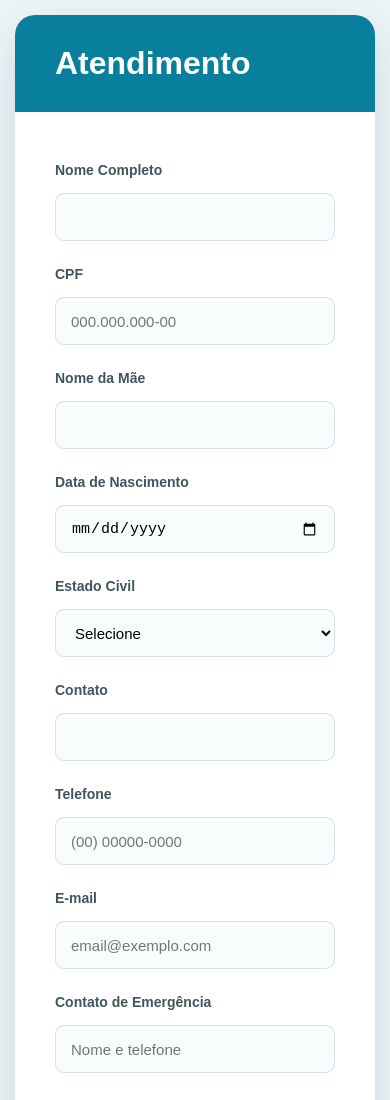
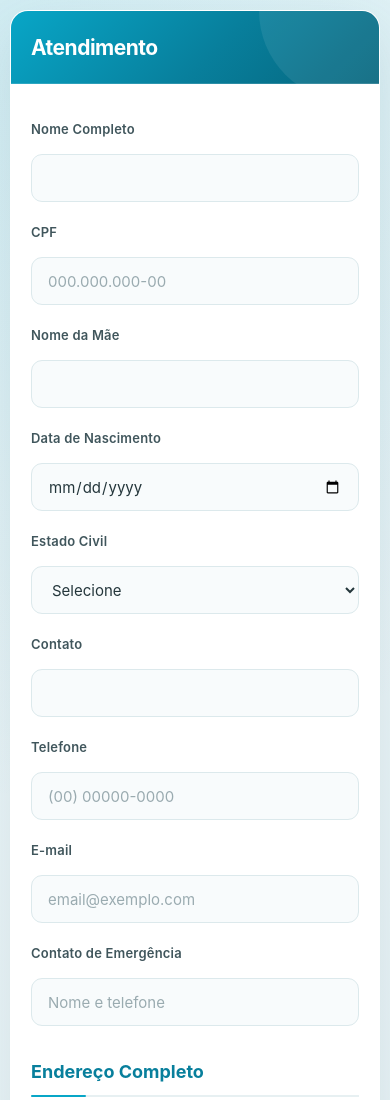
Before and after one commit to guizintrembala/sentiiinela, a website: page frontend/atendimento.html in a window 390 px wide. Shown: the top 1100 px of the page. Drawn offline with Linux system fonts and the light colour scheme.

Commit message:
Update style.css

```diff
--- a/frontend/style.css
+++ b/frontend/style.css
@@ -4,145 +4,440 @@
     box-sizing: border-box;
 }
 
+:root {
+    --primary: #087f9c;
+    --primary-light: #08a6c7;
+    --primary-dark: #05657d;
+
+    --background: #eef6f8;
+    --surface: #ffffff;
+    --input-bg: #f8fbfc;
+
+    --text: #24363b;
+    --text-light: #667a80;
+
+    --border: #dce9ec;
+
+    --shadow:
+        0 20px 60px rgba(0, 75, 95, 0.12);
+}
+
 body {
     min-height: 100vh;
-    background: #eef5f7;
-    font-family: Arial, Helvetica, sans-serif;
-    color: #26383e;
-    padding: 40px;
+
+    background:
+        radial-gradient(
+            circle at top left,
+            rgba(8, 166, 199, 0.12),
+            transparent 35%
+        ),
+        linear-gradient(
+            135deg,
+            #eef7f9,
+            #e7f1f4
+        );
+
+    font-family:
+        Inter,
+        -apple-system,
+        BlinkMacSystemFont,
+        "Segoe UI",
+        Arial,
+        sans-serif;
+
+    color: var(--text);
+
+    padding: 50px 20px;
 }
+
+/* ================================
+   CONTAINER
+================================ */
 
 .container {
     width: 100%;
-    max-width: 1200px;
-    min-height: 700px;
+    max-width: 1150px;
     margin: auto;
 
-    background: white;
+    background: var(--surface);
 
-    border-radius: 20px;
-
-    box-shadow: 0 15px 50px rgba(0, 60, 80, 0.15);
+    border-radius: 24px;
 
     overflow: hidden;
+
+    box-shadow: var(--shadow);
+
+    border: 1px solid rgba(255, 255, 255, 0.8);
+
+    animation: fadeIn 0.5s ease;
 }
 
+/* ================================
+   CABEÇALHO
+================================ */
+
 .container h2 {
-    background: #087f9c;
+    position: relative;
+
+    padding: 34px 45px;
+
     color: white;
 
-    padding: 30px 40px;
+    font-size: 30px;
+    font-weight: 700;
 
-    font-size: 32px;
+    letter-spacing: -0.5px;
 
-    margin: 0;
+    background:
+        linear-gradient(
+            135deg,
+            #08a6c7 0%,
+            #087f9c 55%,
+            #05657d 100%
+        );
+
+    box-shadow:
+        inset 0 -1px 0 rgba(255, 255, 255, 0.15);
 }
 
+/* detalhe decorativo */
+
+.container h2::after {
+    content: "";
+
+    position: absolute;
+
+    width: 180px;
+    height: 180px;
+
+    right: -60px;
+    top: -90px;
+
+    border-radius: 50%;
+
+    background: rgba(255, 255, 255, 0.08);
+}
+
+/* ================================
+   FORMULÁRIO
+================================ */
+
 #formAtendimento {
-    padding: 40px;
+    padding: 42px 45px 48px;
 
     display: grid;
 
-    grid-template-columns: 1fr 1fr;
+    grid-template-columns: repeat(2, minmax(0, 1fr));
 
-    gap: 15px 25px;
+    gap: 12px 28px;
 }
 
+/* ================================
+   LABELS
+================================ */
+
 label {
-    font-size: 14px;
-    font-weight: bold;
+    display: block;
+
+    margin-top: 12px;
+    margin-bottom: 7px;
+
+    font-size: 13px;
+    font-weight: 600;
 
     color: #40565c;
 
-    margin-top: 10px;
+    letter-spacing: 0.2px;
 }
+
+/* ================================
+   CAMPOS
+================================ */
 
 input,
 select {
     width: 100%;
-    height: 48px;
+    height: 50px;
 
-    border: 1px solid #d3e2e6;
-    border-radius: 9px;
+    border: 1px solid var(--border);
 
-    padding: 0 15px;
+    border-radius: 11px;
 
-    background: #f9fcfd;
+    padding: 0 16px;
+
+    background: var(--input-bg);
+
+    color: var(--text);
+
+    font-family: inherit;
 
     font-size: 15px;
 
     outline: none;
+
+    transition:
+        border-color 0.2s ease,
+        box-shadow 0.2s ease,
+        background 0.2s ease,
+        transform 0.2s ease;
 }
+
+input::placeholder {
+    color: #9aabb0;
+}
+
+/* Hover */
+
+input:hover,
+select:hover {
+    border-color: #b9d4da;
+    background: #ffffff;
+}
+
+/* Focus */
 
 input:focus,
 select:focus {
-    border-color: #08a6c7;
+    border-color: var(--primary-light);
 
-    box-shadow: 0 0 0 3px rgba(8, 166, 199, 0.1);
+    background: white;
+
+    box-shadow:
+        0 0 0 4px rgba(8, 166, 199, 0.10);
+
+    transform: translateY(-1px);
 }
+
+/* ================================
+   SELECT
+================================ */
+
+select {
+    cursor: pointer;
+}
+
+/* ================================
+   SEÇÕES
+================================ */
 
 h3 {
     grid-column: 1 / -1;
 
-    margin-top: 30px;
+    margin-top: 32px;
+    margin-bottom: 4px;
 
-    padding-bottom: 12px;
+    padding: 0 0 13px;
 
-    color: #087f9c;
+    color: var(--primary);
 
-    border-bottom: 2px solid #e2eef1;
+    font-size: 18px;
+    font-weight: 700;
+
+    border-bottom: 2px solid #e7f0f2;
+
+    position: relative;
 }
+
+h3::after {
+    content: "";
+
+    position: absolute;
+
+    left: 0;
+    bottom: -2px;
+
+    width: 55px;
+    height: 2px;
+
+    background: var(--primary-light);
+
+    border-radius: 10px;
+}
+
+/* ================================
+   INPUT FILE
+================================ */
 
 input[type="file"] {
     height: auto;
-    padding: 12px;
+
+    min-height: 52px;
+
+    padding: 8px;
+
+    cursor: pointer;
 }
+
+input[type="file"]::file-selector-button {
+    border: none;
+
+    padding: 9px 14px;
+
+    margin-right: 10px;
+
+    border-radius: 8px;
+
+    background: #e4f4f7;
+
+    color: var(--primary-dark);
+
+    font-weight: 600;
+
+    cursor: pointer;
+
+    transition: 0.2s ease;
+}
+
+input[type="file"]::file-selector-button:hover {
+    background: #d4edf2;
+}
+
+/* ================================
+   BOTÃO
+================================ */
 
 button {
     grid-column: 1 / -1;
 
-    width: 250px;
+    width: 270px;
+    height: 52px;
 
-    margin: 30px auto 0;
-
-    height: 50px;
+    margin: 34px auto 0;
 
     border: none;
-    border-radius: 10px;
 
-    background: linear-gradient(
-        135deg,
-        #08a6c7,
-        #087f9c
-    );
+    border-radius: 12px;
+
+    background:
+        linear-gradient(
+            135deg,
+            var(--primary-light),
+            var(--primary)
+        );
 
     color: white;
 
-    font-size: 16px;
-    font-weight: bold;
+    font-family: inherit;
+
+    font-size: 15px;
+    font-weight: 700;
+
+    letter-spacing: 0.2px;
 
     cursor: pointer;
+
+    box-shadow:
+        0 8px 20px rgba(8, 127, 156, 0.20);
+
+    transition:
+        transform 0.2s ease,
+        box-shadow 0.2s ease,
+        filter 0.2s ease;
 }
 
 button:hover {
-    transform: translateY(-2px);
+    transform: translateY(-3px);
 
     box-shadow:
-        0 8px 20px rgba(8, 127, 156, 0.3);
+        0 12px 28px rgba(8, 127, 156, 0.30);
+
+    filter: brightness(1.04);
 }
 
-@media (max-width: 700px) {
+button:active {
+    transform: translateY(-1px);
+
+    box-shadow:
+        0 6px 15px rgba(8, 127, 156, 0.20);
+}
+
+/* ================================
+   ACESSIBILIDADE
+================================ */
+
+button:focus-visible,
+input:focus-visible,
+select:focus-visible {
+    outline: 3px solid rgba(8, 166, 199, 0.25);
+    outline-offset: 2px;
+}
+
+/* ================================
+   ANIMAÇÃO
+================================ */
+
+@keyframes fadeIn {
+    from {
+        opacity: 0;
+        transform: translateY(15px);
+    }
+
+    to {
+        opacity: 1;
+        transform: translateY(0);
+    }
+}
+
+/* ================================
+   RESPONSIVIDADE
+================================ */
+
+@media (max-width: 800px) {
 
     body {
-        padding: 15px;
+        padding: 25px 15px;
+    }
+
+    .container {
+        border-radius: 18px;
+    }
+
+    .container h2 {
+        padding: 28px 25px;
+
+        font-size: 24px;
     }
 
     #formAtendimento {
+        padding: 30px 25px 35px;
+
         grid-template-columns: 1fr;
+
+        gap: 10px 0;
     }
 
     h3,
     button {
         grid-column: 1;
     }
+
+    h3 {
+        margin-top: 25px;
+    }
+
+    button {
+        width: 100%;
+    }
 }
+
+@media (max-width: 450px) {
+
+    body {
+        padding: 10px;
+    }
+
+    .container h2 {
+        padding: 24px 20px;
+
+        font-size: 21px;
+    }
+
+    #formAtendimento {
+        padding: 25px 20px 30px;
+    }
+
+    input,
+    select {
+        height: 48px;
+    }
+}
```
